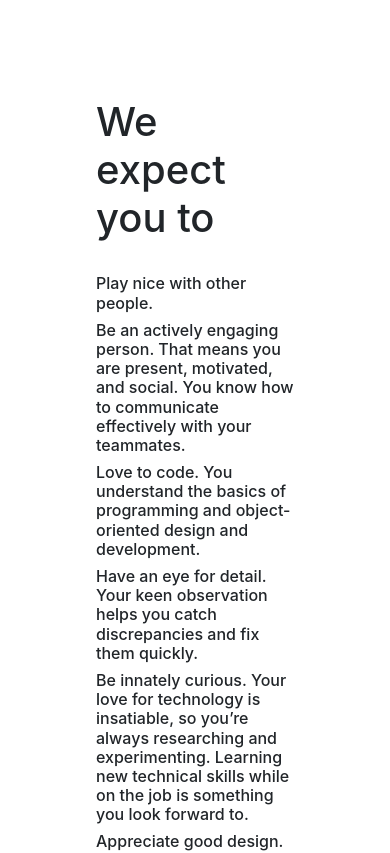
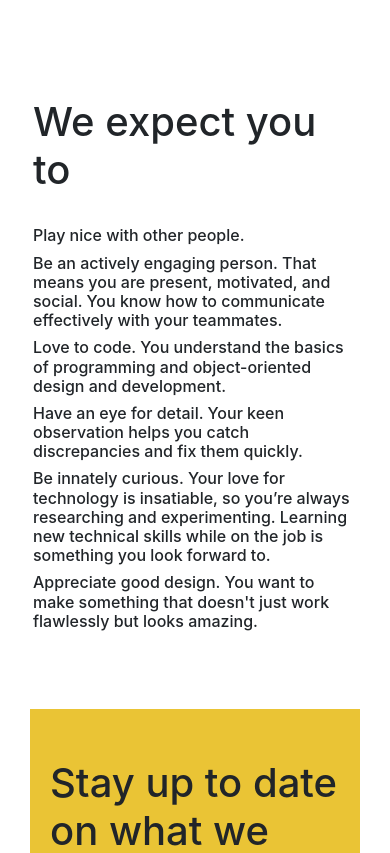
Before and after one commit to yahayakenny/Genesys-tech-hub, a React (Create React App) app: page /product-designer in a window 390 px wide. Shown: the part 2857-3710 px from the top of the page. Built offline with nearby package versions, Linux system fonts and the light colour scheme.

Commit message:
fixed styling

```diff
--- a/src/components/ProductDesigner/ProductDesigner.js
+++ b/src/components/ProductDesigner/ProductDesigner.js
@@ -23,7 +23,7 @@ export const ProductDesigner = () => {
                             <br></br><br></br>
 
 
-                            <h1 class = "count-on" style={{color: '#F5772F'}}>“The greats weren’t great because at birth they could paint. The greats were great because they painted a lot.” <br></br><br></br>
+                            <h1 className = "count-on" style={{color: '#F5772F'}}>“The greats weren’t great because at birth they could paint. The greats were great because they painted a lot.” <br></br><br></br>
                             - Macklemore
                             </h1>
                         </div>
@@ -37,7 +37,7 @@ export const ProductDesigner = () => {
                         <img src = {painter} className = "painter text-center" alt = ""/>
                     </div>
 
-                    <div style = {{width: "55%", margin: "0 auto"}} >
+                    <div className="software-expect" >
                         <h1>We expect you to</h1><br></br>
                         <h6>Play nice with other people.</h6>
                         <h6>Be an actively engaging person. That means you are present, motivated, and social. You know how to communicate effectively with your teammates.</h6>
--- a/src/components/SoftwareDeveloper/Software.js
+++ b/src/components/SoftwareDeveloper/Software.js
@@ -31,7 +31,7 @@ export const Software = () => {
                         <img src = {software} className = "software text-center"  alt = ""/>
                     </div>
 
-                    <div style = {{width: "60%", margin: "0 auto"}}  >
+                    <div className="software-expect"  >
                         <h1>We expect you to</h1><br></br>
                         <h6>Play nice with other people.</h6><br></br>
                         <h6>Be an actively engaging person. That means you are present, motivated, and social. You know how to communicate effectively with your teammates.</h6><br></br>
--- a/src/components/css/main.css
+++ b/src/components/css/main.css
@@ -38,7 +38,7 @@ html, body {
 
 .hero h1 {
   font-weight: 900;
-  font-size: 67px;
+  font-size: 76px;
   letter-spacing: 0.15 px;
   line-height: 80px;
 }
@@ -179,6 +179,11 @@ a {
   margin-right: 0;
 }
 
+.software-expect{
+  margin: 0 auto;
+  width: 65%
+}
+
 
 
 @media(max-width: 767px){
@@ -200,4 +205,18 @@ a {
       margin: 0 auto;
       width: 80%;
     }
+
+    .hero h1 {
+      font-weight: 900;
+      font-size: 60px;
+      letter-spacing: 0.15 px;
+      line-height: 60px;
+    }
+
+    .software-expect{
+      margin: 0 auto;
+      width: 90%
+    }
+
+
 }
```
